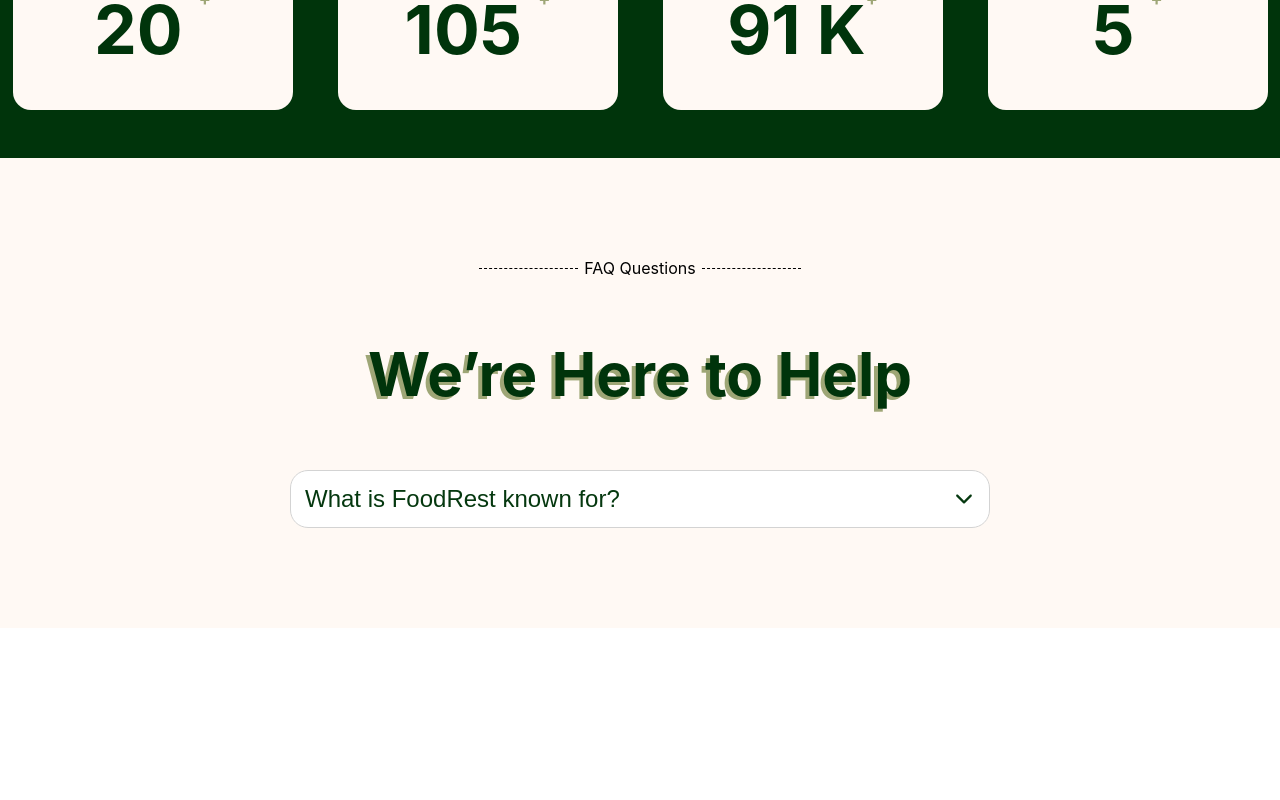
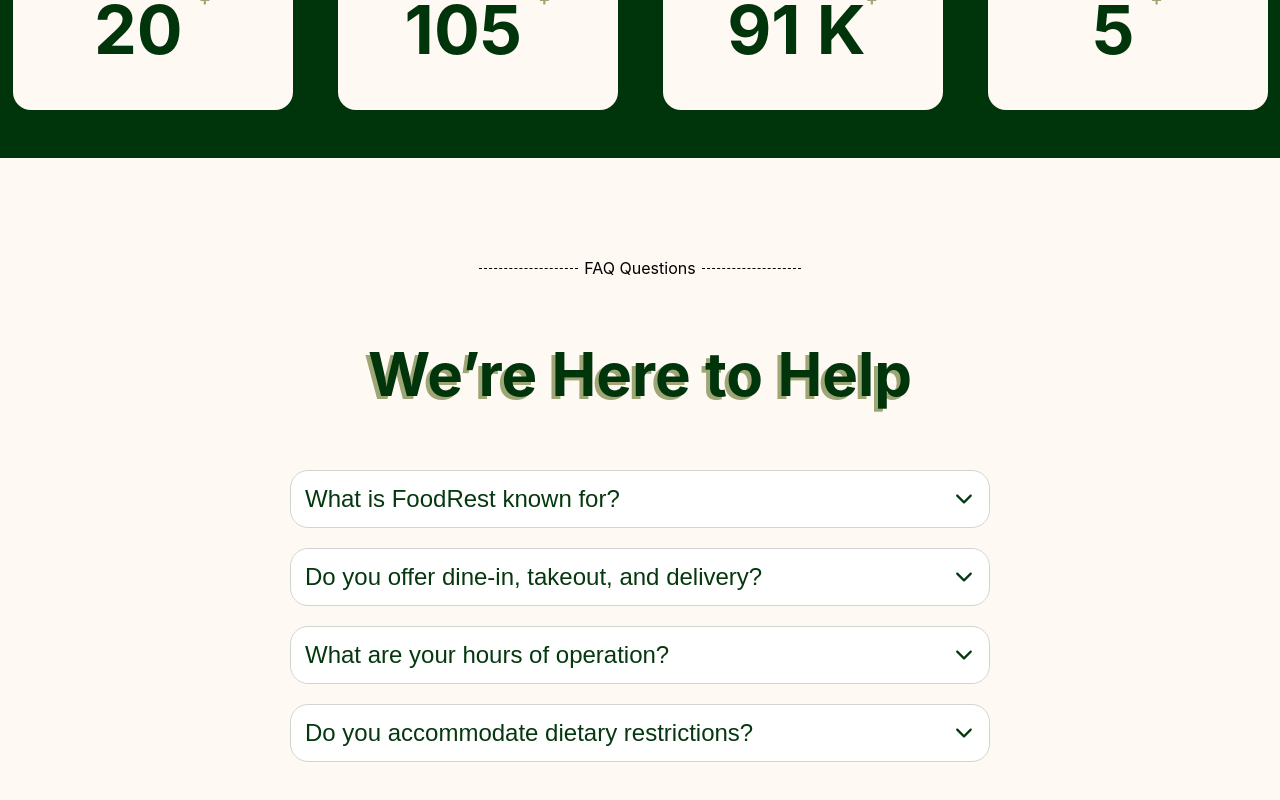
Before and after one commit to Chupacabra44/my-restaurant, a React (Create React App) app: page / in a window 1280 px wide. Shown: the part 4191-4991 px from the top of the page. Before the commit the page ends 4819 px from the top, so only its background shows below. Built offline with nearby package versions, Linux system fonts and the light colour scheme.

Commit message:
cleaner code for Accordion

```diff
--- a/src/App.js
+++ b/src/App.js
@@ -13,7 +13,7 @@
   const [breakfast, setBreakfast] = useState([]);
   const [catering, setCatering] = useState([]);
   const [isActive, setIsActive] = useState("burgers");
-  const [openAccordion, setOpenAccordion] = useState(false);
+  const [openIndex, setOpenIndex] = useState(null);
 
   useEffect(() => {
     async function fetchImages() {
@@ -46,6 +46,10 @@
     }
     fetchImages();
   }, []);
+
+  const handleToggle = (index) => {
+    setOpenIndex((prev) => (prev === index ? null : index));
+  };
 
   return (
     <>
@@ -199,7 +203,38 @@
             <span>FAQ Questions</span>
           </div>
           <h3 className={styles.AccordionTitle}>We’re Here to Help</h3>
-          <Accordion />
+          <Accordion
+            accordionHeaderText={"What is FoodRest known for?"}
+            accordionContentText={
+              "Lorem ipsum dolor sit amet, consectetuer adipiscing elit. Aenean commodo ligula eget dolor. Aenean massa. Cum sociis natoque penatibus et magnis dis parturient montes, nascetur."
+            }
+            isOpen={openIndex === 0}
+            onToggle={() => handleToggle(0)}
+          />
+          <Accordion
+            accordionHeaderText={"Do you offer dine-in, takeout, and delivery?"}
+            accordionContentText={
+              "Lorem ipsum dolor sit amet, consectetuer adipiscing elit. Aenean commodo ligula eget dolor. Aenean massa. Cum sociis natoque penatibus et magnis dis parturient montes, nascetur."
+            }
+            isOpen={openIndex === 1}
+            onToggle={() => handleToggle(1)}
+          />
+          <Accordion
+            accordionHeaderText={"What are your hours of operation?"}
+            accordionContentText={
+              "Lorem ipsum dolor sit amet, consectetuer adipiscing elit. Aenean commodo ligula eget dolor. Aenean massa. Cum sociis natoque penatibus et magnis dis parturient montes, nascetur."
+            }
+            isOpen={openIndex === 2}
+            onToggle={() => handleToggle(2)}
+          />
+          <Accordion
+            accordionHeaderText={"Do you accommodate dietary restrictions?"}
+            accordionContentText={
+              "Lorem ipsum dolor sit amet, consectetuer adipiscing elit. Aenean commodo ligula eget dolor. Aenean massa. Cum sociis natoque penatibus et magnis dis parturient montes, nascetur."
+            }
+            isOpen={openIndex === 3}
+            onToggle={() => handleToggle(3)}
+          />
         </section>
       </main>
     </>
--- a/src/components/Accordion/Accordion.jsx
+++ b/src/components/Accordion/Accordion.jsx
@@ -2,37 +2,32 @@
 import { IoIosArrowDown } from "react-icons/io";
 import styles from "./Accordion.module.scss";
 
-const Accordion = () => {
-  const [accordion, setAccordion] = useState(false);
-  const [isDown, setIsDown] = useState(false);
-
-  const handleAccordion = () => {
-    setAccordion((prev) => !prev);
-    setIsDown((prev) => !prev);
-  };
-
+const Accordion = ({
+  accordionHeaderText,
+  accordionContentText,
+  isOpen,
+  onToggle,
+}) => {
   return (
     <div className={styles.AccordionItem}>
       <div className={styles.AccordionButton}>
         <button
-          onClick={handleAccordion}
+          onClick={onToggle}
           className={`${styles.AccordionHeader} ${
-            accordion ? styles.ColorChange : ""
+            isOpen ? styles.ColorChange : ""
           }`}
         >
-          What is FoodRest known for?
+          {accordionHeaderText}
         </button>
         <IoIosArrowDown
           className={`${styles.AccordionIcon} ${
-            isDown ? styles.IconRotate : ""
+            isOpen ? styles.IconRotate : ""
           }`}
         />
       </div>
-      {accordion && (
+      {isOpen && (
         <div className={styles.AccordionContent}>
-          Lorem ipsum dolor sit amet, consectetuer adipiscing elit. Aenean
-          commodo ligula eget dolor. Aenean massa. Cum sociis natoque penatibus
-          et magnis dis parturient montes, nascetur.
+          <p style={{ padding: "0 14px 0 14px" }}>{accordionContentText}</p>
         </div>
       )}
     </div>
--- a/src/components/Accordion/Accordion.module.scss
+++ b/src/components/Accordion/Accordion.module.scss
@@ -7,6 +7,7 @@
   position: relative;
   display: flex;
   align-items: center;
+  margin-bottom: 20px;
 }
 
 .AccordionIcon {
@@ -40,6 +41,5 @@
 
 .AccordionContent {
   color: #676766;
-  padding: 14px;
   line-height: 1.5;
 }
```
